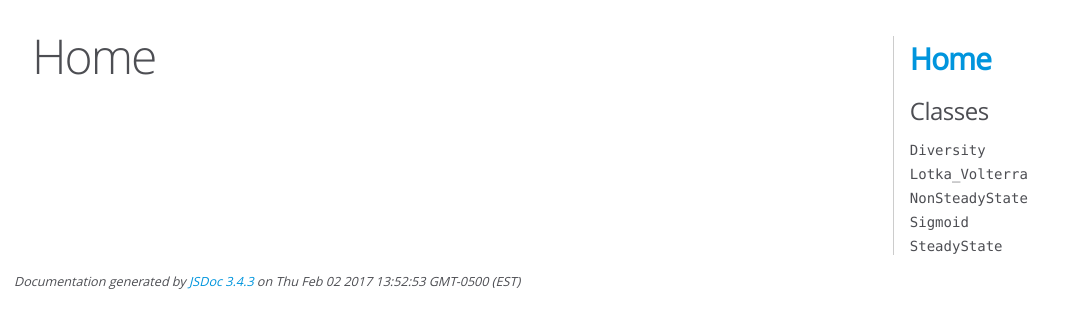
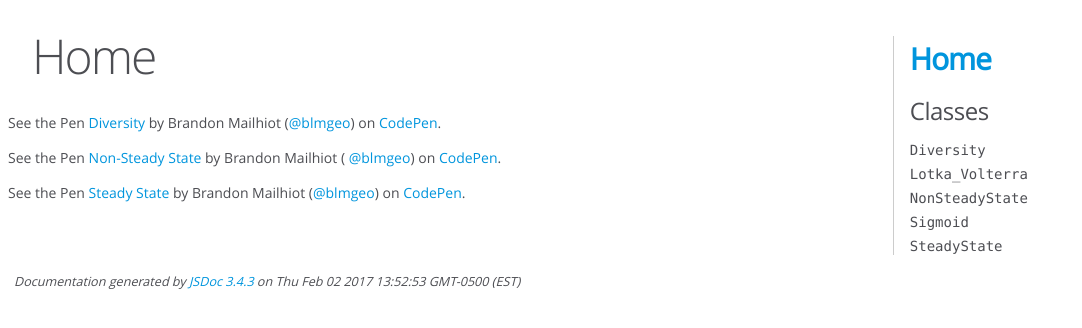
Before and after one commit to blmgeo/eco-model, a website: page out/index.html in a window 1280 px wide. Shown: the whole page, without its empty margins (0-1082 px from the left). Drawn offline with Linux system fonts and the light colour scheme; a script that the page names is missing.

Commit message:
added codepen demonstrations

```diff
--- a/out/index.html
+++ b/out/index.html
@@ -19,33 +19,33 @@
 
     <h1 class="page-title">Home</h1>
 
+    <p data-height="465" data-theme-id="0"
+        data-slug-hash="pNggjw" data-default-tab="js,result"
+        data-user="blmgeo" data-embed-version="2" data-pen-title="Diversity"
+        class="codepen">See the Pen <a href="https://codepen.io/blmgeo/pen/pNggjw/">Diversity</a>
+        by Brandon Mailhiot (<a href="https://codepen.io/blmgeo">@blmgeo</a>) on
+        <a href="https://codepen.io">CodePen</a>.
+    </p>
 
+    <p data-height="465" data-theme-id="0"
+        data-slug-hash="oYbbXm" data-default-tab="js,result"
+        data-user="blmgeo" data-embed-version="2" data-pen-title="Non-Steady State"
+        class="codepen">See the Pen <a href="https://codepen.io/blmgeo/pen/oYbbXm/">
+            Non-Steady State</a> by Brandon Mailhiot (<a href="https://codepen.io/blmgeo">
+                @blmgeo</a>) on <a href="https://codepen.io">CodePen</a>.
+    </p>
 
+    <p data-height="465" data-theme-id="0" data-slug-hash="PbZZqq"
+        data-default-tab="js,result" data-user="blmgeo"
+        data-embed-version="2" data-pen-title="Steady State"
+        class="codepen">See the Pen <a href="https://codepen.io/blmgeo/pen/PbZZqq/">
+            Steady State</a> by Brandon Mailhiot (<a href="https://codepen.io/blmgeo">@blmgeo</a>)
+            on <a href="https://codepen.io">CodePen</a>.
+    </p>
 
-
-
-
+<script async src="https://production-assets.codepen.io/assets/embed/ei.js"></script>
 
     <h3> </h3>
-
-
-
-
-
-
-
-
-
-
-
-
-
-
-
-
-
-
-
 
 </div>
 
```
